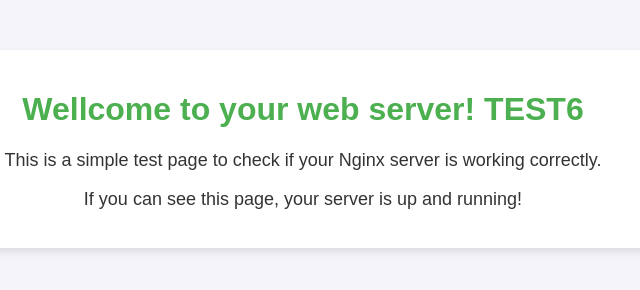
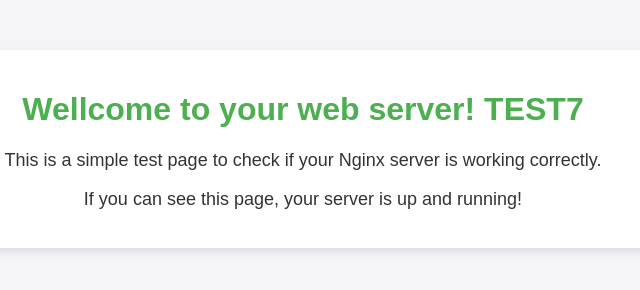
Before and after one commit to Sayn78/Projet1, a website: page www/index.html in a window 1280 px wide. Shown: the full height of the page, 337-977 px from the left. Drawn offline with Linux system fonts and the light colour scheme.

Commit message:
modif html

```diff
--- a/www/index.html
+++ b/www/index.html
@@ -33,7 +33,7 @@
 </head>
 <body>
     <div class="container">
-        <h1>Wellcome to your web server! TEST6</h1>
+        <h1>Wellcome to your web server! TEST7</h1>
         <p>This is a simple test page to check if your Nginx server is working correctly.</p>
         <p>If you can see this page, your server is up and running!</p>
     </div>
```
